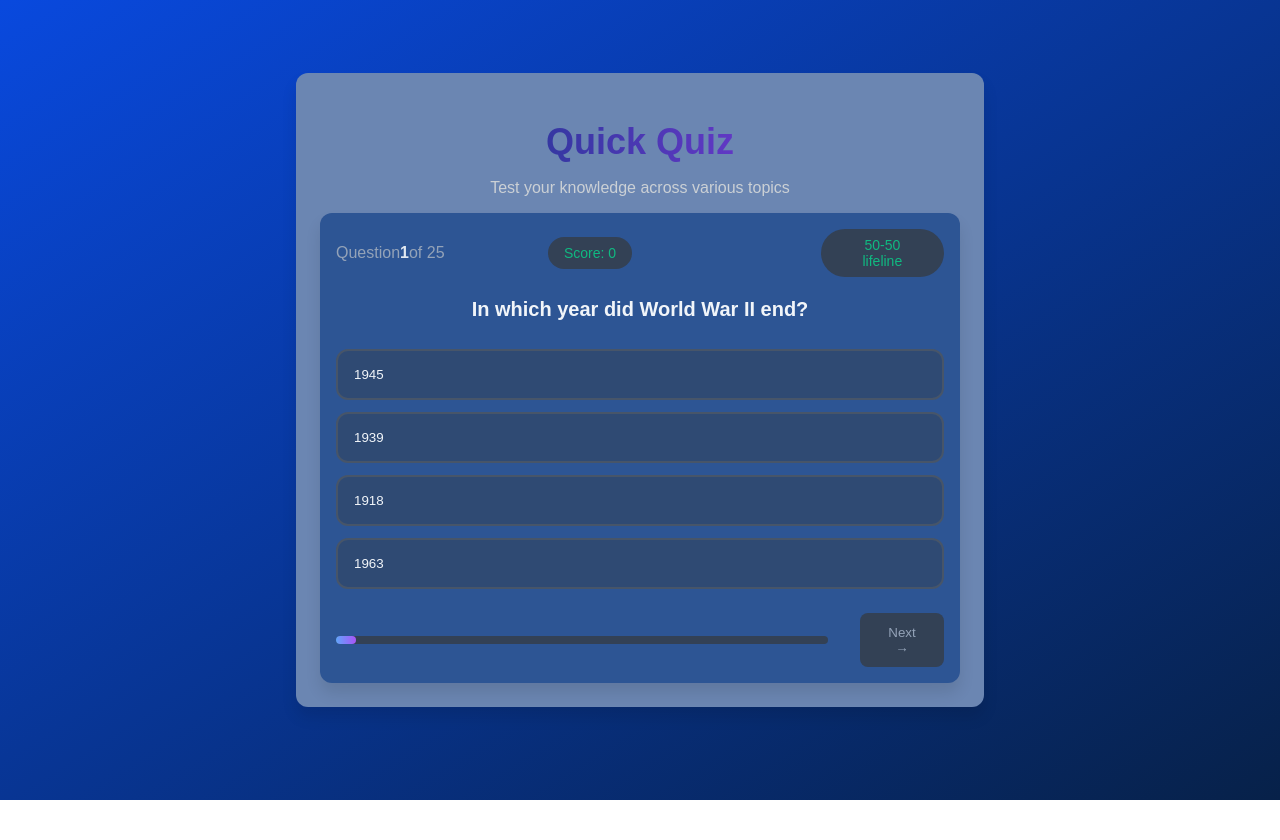
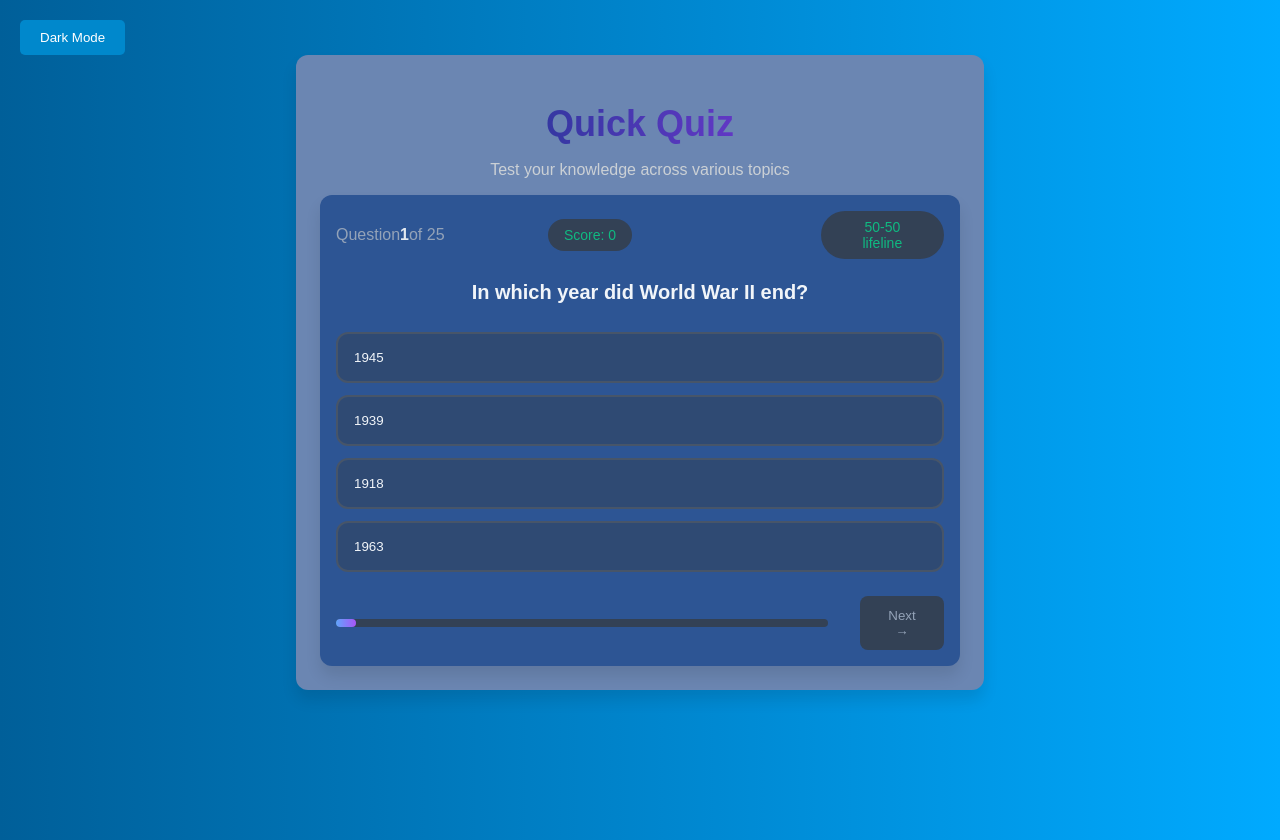
Before and after one commit to themihirr31/Quiz-App, a React (Vite) app: page / in a window 1280 px wide. Before the commit the page ends 800 px from the top, so only its background shows below. Built offline with nearby package versions, Linux system fonts and the light colour scheme.

Commit message:
addition

```diff
--- a/src/App.css
+++ b/src/App.css
@@ -1,34 +1,166 @@
+/* Default (light mode) custom properties */
+:root {
+  /* Global colors */
+  --background: #ffffff;
+  --text-color: #222222;
+
+  /* Toggle Button */
+  --toggle-bg: #0088cc;
+  --toggle-hover-bg: #005f99;
+  --toggle-text: #ffffff;
+
+  /* Quiz & other components */
+  --quiz-wrapper-bg: #6b86b2;
+  --quiz-title-gradient-start: #003678;
+  --quiz-title-gradient-end: #9639ee;
+  --quiz-subtitle-color: #cbd0d5;
+
+  /* Score Box */
+  --score-box-bg: #1e293b;
+  --score-display-color: #0effaf;
+  --score-total-color: #94a3b8;
+  --score-message-color: #e2e8f0;
+
+  /* Play Again Button */
+  --play-again-button-bg-start: #3b82f6;
+  --play-again-button-bg-end: #a855f7;
+
+  /* Quiz Content */
+  --quiz-content-bg: #2d5594;
+
+  /* Question text & other details */
+  --question-text-color: #f1f5f9;
+  --question-count-color: #94a3b8;
+  --current-question-color: #e2e8f0;
+
+  /* Score Indicator & Lifeline Button */
+  --score-indicator-bg: #334155;
+  --score-indicator-color: #10b981;
+  --lifeline-button-bg: #334155;
+  --lifeline-button-color: #10b981;
+
+  /* Option buttons */
+  --option-default-bg: rgba(51, 65, 85, 0.5);
+  --option-default-border: #475569;
+  --option-default-text: #f1f5f9;
+  --option-default-hover-bg: #334155;
+  --option-default-hover-border: #64748b;
+
+  --option-correct-bg: rgba(16, 185, 129, 0.3);
+  --option-correct-border: #10b981;
+  --option-correct-text: #d1fae5;
+
+  --option-incorrect-bg: rgba(244, 63, 94, 0.3);
+  --option-incorrect-border: #f43f5e;
+  --option-incorrect-text: #fecaca;
+
+  /* Progress bar */
+  --progress-bar-bg: #334155;
+  --progress-bar-fill-start: #60a5fa;
+  --progress-bar-fill-end: #a855f7;
+}
+
+/* Dark mode overrides */
+.dark-mode {
+  --background: #222222;
+  --text-color: #ffffff;
+
+  --toggle-bg: #444444;
+  --toggle-hover-bg: #222222;
+  --toggle-text: #dddddd;
+
+  --quiz-wrapper-bg: #444a5a;
+  --quiz-title-gradient-start: #ffcc00;
+  --quiz-title-gradient-end: #ff6600;
+  --quiz-subtitle-color: #d1d5db;
+
+  --score-box-bg: #2d2d2d;
+  --score-display-color: #66ffcc;
+  --score-total-color: #9ca3af;
+  --score-message-color: #f3f4f6;
+
+  --play-again-button-bg-start: #4f46e5;
+  --play-again-button-bg-end: #9333ea;
+
+  --quiz-content-bg: #3a4a6b;
+
+  --question-text-color: #e5e7eb;
+  --question-count-color: #d1d5db;
+  --current-question-color: #f3f4f6;
+
+  --score-indicator-bg: #475569;
+  --score-indicator-color: #34d399;
+  --lifeline-button-bg: #475569;
+  --lifeline-button-color: #34d399;
+
+  --option-default-bg: rgba(200, 200, 200, 0.5);
+  --option-default-border: #888888;
+  --option-default-text: #e5e7eb;
+  --option-default-hover-bg: #666666;
+  --option-default-hover-border: #999999;
+
+  --option-correct-bg: rgba(52, 211, 153, 0.3);
+  --option-correct-border: #34d399;
+  --option-correct-text: #d1fae5;
+
+  --option-incorrect-bg: rgba(248, 113, 113, 0.3);
+  --option-incorrect-border: #ef4444;
+  --option-incorrect-text: #fecaca;
+
+  --progress-bar-bg: #475569;
+  --progress-bar-fill-start: #38bdf8;
+  --progress-bar-fill-end: #9333ea;
+}
+
+/* Global resets and base styles */
 html,
 body {
   height: 100%;
-  margin: 0%;
+  margin: 0;
   font-family: Arial, sans-serif;
+  background-color: var(--background);
+  color: var(--text-color);
 }
 
-/* Main App Container */
+/* App container */
 .app-container {
   min-height: 100vh;
-  background: linear-gradient(to bottom right, #0949de, #072149);
-  display: flex;
-  flex-direction: column;
-  align-items: center;
-  justify-content: center;
+  background: linear-gradient(90deg, #005f99, #00aaff);
+  padding: 20px;
+  transition: background-color 0.3s ease, color 0.3s ease;
 }
 
-/* Quiz Wrapper */
+/* Mode Toggle Button using custom properties */
+.mode-toggle {
+  padding: 10px 20px;
+  border: none;
+  border-radius: 5px;
+  background-color: var(--toggle-bg);
+  color: var(--toggle-text);
+  cursor: pointer;
+  transition: background-color 0.3s ease;
+  outline: none;
+}
+.mode-toggle:hover {
+  background-color: var(--toggle-hover-bg);
+}
+
+.dark-mode {
+  background: linear-gradient(90deg, #2e2e2e, #4a4a4a); /* Dark mode gradient */
+  color: #ffffff;
+}
+/* The rest of your quiz component styles use the custom properties */
 .quiz-wrapper {
   width: 100%;
   max-width: 640px;
-  margin: 0 auto;
-  background-color: #6b86b2;
+  margin: 0 auto 20px auto;
+  background-color: var(--quiz-wrapper-bg);
   border-radius: 12px;
   padding: 24px;
   box-shadow: 0 10px 15px rgba(0, 0, 0, 0.1);
   text-align: center;
-  margin-bottom: 20px;
 }
 
-/* Quiz Header */
 .quiz-header {
   margin-bottom: 16px;
 }
@@ -36,7 +168,11 @@ body {
 .quiz-title {
   font-size: 2.25rem;
   font-weight: bold;
-  background: linear-gradient(to right, #003678, #9639ee);
+  background: linear-gradient(
+    to right,
+    var(--quiz-title-gradient-start),
+    var(--quiz-title-gradient-end)
+  );
   -webkit-background-clip: text;
   -webkit-text-fill-color: transparent;
   margin-bottom: 8px;
@@ -44,12 +180,12 @@ body {
 
 .quiz-subtitle {
   font-size: 1rem;
-  color: #cbd0d5;
+  color: var(--quiz-subtitle-color);
 }
 
-/* Score Box (When Quiz is Complete) */
+/* Score Box */
 .score-box {
-  background-color: #1e293b;
+  background-color: var(--score-box-bg);
   border-radius: 12px;
   padding: 24px;
   box-shadow: 0 10px 15px rgba(0, 0, 0, 0.1);
@@ -61,23 +197,27 @@ body {
 .score-display {
   font-size: 3.75rem;
   font-weight: bold;
-  color: #0effaf;
+  color: var(--score-display-color);
   margin-bottom: 16px;
 }
 
 .score-total {
-  color: #94a3b8;
+  color: var(--score-total-color);
 }
 
 .score-message {
   font-size: 1.5rem;
   font-weight: 600;
-  color: #e2e8f0;
+  color: var(--score-message-color);
   margin-bottom: 24px;
 }
 
 .play-again-button {
-  background: linear-gradient(to right, #3b82f6, #a855f7);
+  background: linear-gradient(
+    to right,
+    var(--play-again-button-bg-start),
+    var(--play-again-button-bg-end)
+  );
   color: #ffffff;
   padding: 12px 32px;
   border: none;
@@ -86,23 +226,22 @@ body {
   cursor: pointer;
   transition: transform 200ms;
 }
-
 .play-again-button:hover,
 .play-again-button:focus {
   transform: scale(1.05);
   outline: none;
 }
 
-/* Quiz Content (When Quiz is In Progress) */
+/* Quiz Content */
 .quiz-content {
-  background-color: #2d5594;
+  background-color: var(--quiz-content-bg);
   border-radius: 12px;
   padding: 16px;
   box-shadow: 0 10px 15px rgba(0, 0, 0, 0.1);
   animation: fade-in 0.5s ease-in-out;
 }
 
-/* Quiz Info (Question Count & Score Indicator) */
+/* Quiz Info */
 .quiz-info {
   display: flex;
   justify-content: left;
@@ -113,7 +252,7 @@ body {
 .question-count {
   width: 100%;
   font-size: 1rem;
-  color: #94a3b8;
+  color: var(--question-count-color);
   display: flex;
   justify-content: left;
   align-items: center;
@@ -128,34 +267,33 @@ body {
 
 .current-question {
   font-weight: bold;
-  color: #e2e8f0;
+  color: var(--current-question-color);
 }
 
 .score-indicator {
-  background-color: #334155;
+  background-color: var(--score-indicator-bg);
   padding: 8px 16px;
   border-radius: 9999px;
   font-size: 0.875rem;
-  border: 0px;
+  border: 0;
   font-weight: 500;
-  color: #10b981;
+  color: var(--score-indicator-color);
 }
 
 .lifeline-button {
-  background-color: #334155;
+  background-color: var(--lifeline-button-bg);
   padding: 8px 30px;
-
   border-radius: 9999px;
   font-size: 0.875rem;
   border: none;
-  color: #10b981;
+  color: var(--lifeline-button-color);
 }
 
 /* Question Text */
 .question-text {
   font-size: 1.25rem;
   font-weight: 600;
-  color: #f1f5f9;
+  color: var(--question-text-color);
   margin-bottom: 24px;
   line-height: 1.6;
 }
@@ -178,30 +316,26 @@ body {
   cursor: pointer;
 }
 
-/* Default Option State */
 .option-default {
-  background-color: rgba(51, 65, 85, 0.5); /* slate-700 at 50% opacity */
-  border-color: #475569;
-  color: #f1f5f9;
+  background-color: var(--option-default-bg);
+  border-color: var(--option-default-border);
+  color: var(--option-default-text);
+}
+.option-default:hover {
+  background-color: var(--option-default-hover-bg);
+  border-color: var(--option-default-hover-border);
 }
 
-.option-default:hover {
-  background-color: #334155;
-  border-color: #64748b;
+.option-correct {
+  background-color: var(--option-correct-bg);
+  border-color: var(--option-correct-border);
+  color: var(--option-correct-text);
 }
 
-/* Correct Option */
-.option-correct {
-  background-color: rgba(16, 185, 129, 0.3);
-  border-color: #10b981;
-  color: #d1fae5;
-}
-
-/* Incorrect Option */
 .option-incorrect {
-  background-color: rgba(244, 63, 94, 0.3);
-  border-color: #f43f5e;
-  color: #fecaca;
+  background-color: var(--option-incorrect-bg);
+  border-color: var(--option-incorrect-border);
+  color: var(--option-incorrect-text);
 }
 
 /* Disabled State */
@@ -209,7 +343,7 @@ body {
   cursor: default;
 }
 
-/* Hover Scale Effect for Options */
+/* Hover Scale Effect */
 .hover-scale:hover {
   transform: scale(1.01);
 }
@@ -223,7 +357,7 @@ body {
 
 .progress-bar-bg {
   width: 100%;
-  background-color: #334155;
+  background-color: var(--progress-bar-bg);
   border-radius: 9999px;
   height: 8px;
   margin-right: 16px;
@@ -232,7 +366,11 @@ body {
 .progress-bar-fill {
   height: 8px;
   border-radius: 9999px;
-  background: linear-gradient(to right, #60a5fa, #a855f7);
+  background: linear-gradient(
+    to right,
+    var(--progress-bar-fill-start),
+    var(--progress-bar-fill-end)
+  );
   transition: width 500ms;
 }
 
@@ -246,19 +384,20 @@ body {
   cursor: pointer;
   transition: transform 200ms;
 }
-
 .active-next {
-  background: linear-gradient(to right, #3b82f6, #a855f7);
+  background: linear-gradient(
+    to right,
+    var(--play-again-button-bg-start),
+    var(--play-again-button-bg-end)
+  );
   color: #fff;
 }
-
 .active-next:hover {
   transform: scale(1.05);
 }
-
 .inactive-next {
-  background-color: #334155;
-  color: #94a3b8;
+  background-color: var(--lifeline-button-bg);
+  color: var(--score-total-color);
   cursor: not-allowed;
 }
 
@@ -267,9 +406,8 @@ body {
   position: relative;
   width: 100%;
   max-width: 640px;
-  margin: 0 auto;
+  margin: 20px auto 0;
   text-align: center;
-  margin-top: 20px;
 }
 
 /* Fade-in Animation */
@@ -282,7 +420,7 @@ body {
   }
 }
 
-/* Media Query for Tablets (768px and below) */
+/* Responsive adjustments for tablets and mobile */
 @media (max-width: 768px) {
   .quiz-wrapper {
     padding: 16px;
@@ -295,8 +433,6 @@ body {
     width: 65%;
   }
 }
-
-/* Media Query for Mobile (480px and below) */
 @media (max-width: 480px) {
   .quiz-wrapper {
     padding: 12px;
--- a/src/App.jsx
+++ b/src/App.jsx
@@ -620,6 +620,7 @@ function App() {
   const [availableOptions, setAvailableOptions] = useState(
     questions[currentQuestion].options
   );
+  const [darkMode, setDarkMode] = useState(false);
 
   // Reset available options when moving to a new question
   useEffect(() => {
@@ -674,8 +675,15 @@ function App() {
     setLifelineUsed(false);
   };
 
+  const toggleDarkMode = () => {
+    setDarkMode(!darkMode);
+  };
+
   return (
-    <div className="app-container">
+    <div className={`app-container ${darkMode ? "dark-mode" : "light-mode"}`}>
+      <button onClick={toggleDarkMode} className="mode-toggle">
+        {darkMode ? "Light Mode" : "Dark Mode"}
+      </button>
       <div className="quiz-wrapper">
         <div className="quiz-header">
           <h1 className="quiz-title">Quick Quiz</h1>
```
